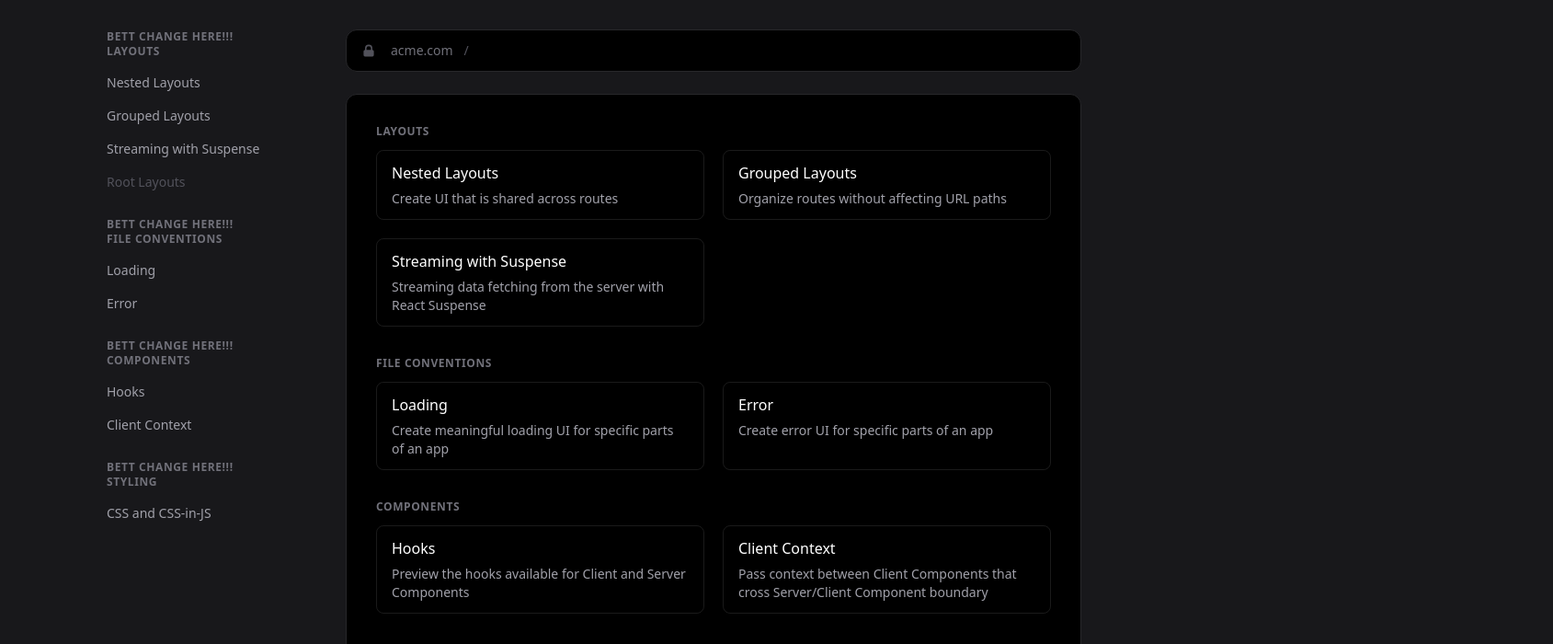
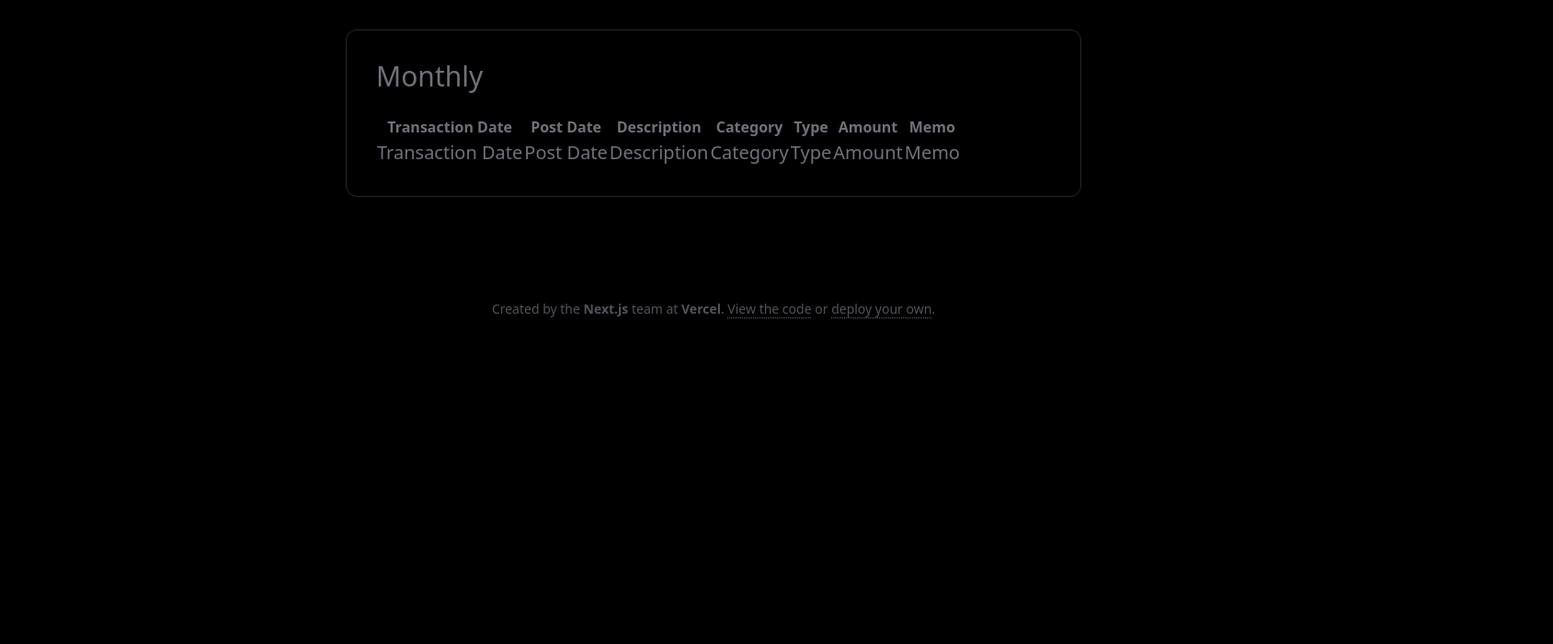
Before and after one commit to jonandrewdavis/monthly, a Next.js app: page / in a window 1280 px wide. Shown: the top 700 px of the page at 92% size, 1689 px wide, since content can reach past the window. Built offline with nearby package versions, Linux system fonts and the light colour scheme.

Commit message:
tailwind and some other smaller issues worked out, removed main pages

```diff
--- a/app/GlobalNav.tsx
+++ b/app/GlobalNav.tsx
@@ -15,7 +15,6 @@ export default function GlobalNav() {
 
           <div key={demo.name}>
             <div className="mb-2 px-3 text-xs font-semibold uppercase tracking-wider text-zinc-500">
-              BETT CHANGE HERE!!!
               <div>{demo.name}</div>
             </div>
 
--- a/app/layout.tsx
+++ b/app/layout.tsx
@@ -9,18 +9,13 @@ export default function RootLayout({
   children: React.ReactNode;
 }) {
   return (
-    <html>
+    <html  className="dark">
       <head>
-        <title>Next.js Turbopack App Directory Playground</title>
+        <title>Monthly</title>
       </head>
-      <body className="overflow-y-scroll bg-zinc-900">
+      <body className="overflow-y-scroll bg-black">
         <div className="grid grid-cols-[1fr,minmax(auto,240px),min(800px,100%),1fr] gap-x-8 py-8">
-          <div className="col-start-2">
-            <GlobalNav />
-          </div>
-
           <div className="col-start-3 space-y-6">
-            <AddressBar />
 
             <div className="rounded-xl border border-zinc-800 bg-black p-8">
               {children}
--- a/app/page.tsx
+++ b/app/page.tsx
@@ -1,46 +1,31 @@
 import { demos } from '@/lib/demos';
 import Link from 'next/link';
 
+const tablehead = [
+"Transaction Date","Post Date",
+"Description","Category","Type","Amount","Memo"
+]
+
 export default function Page() {
   return (
-    <div className="space-y-6">
-      <div className="space-y-8 text-white">
-        {demos
-          .filter((section) =>
-            section.items.some((x) => typeof x.isDisabled === 'undefined'),
-          )
-          .map((section) => {
-            return (
-              <div key={section.name} className="space-y-3">
-                <div className="text-xs font-semibold uppercase tracking-wider text-zinc-500">
-                  {section.name}
-                </div>
+    <div className="bg-black space-y-6">
+      <header>
+        <h1 className="w-screen text-zinc-500 text-3xl" >Monthly</h1>
+      </header>
+      <div className="w-screen p12  flex-1">
+        <table className="table-auto">
+        <thead>
+        <tr>
+          {tablehead.map(head => <th className="text-zinc-500 text-s">{head}</th>)}
 
-                <div className="grid grid-cols-2 gap-5">
-                  {section.items
-                    .filter((item) => !item.isDisabled)
-                    .map((item) => {
-                      return (
-                        <Link
-                          href={`/${item.slug}`}
-                          key={item.name}
-                          className="block space-y-1.5 rounded-lg border border-white/10 px-4 py-3 hover:border-white/20"
-                        >
-                          <div>{item.name}</div>
-
-                          {item.description ? (
-                            <div className="line-clamp-3 text-sm text-zinc-400">
-                              {item.description}
-                            </div>
-                          ) : null}
-                        </Link>
-                      );
-                    })}
-                </div>
-              </div>
-            );
-          })}
+        </tr>
+        </thead>
+         <tbody>
+          <tr>
+          {tablehead.map(head => <td className="text-zinc-500 text-xl">{head}</td>)}</tr>
+</tbody>
+        </table>
       </div>
     </div>
-  );
+    );
 }
```
